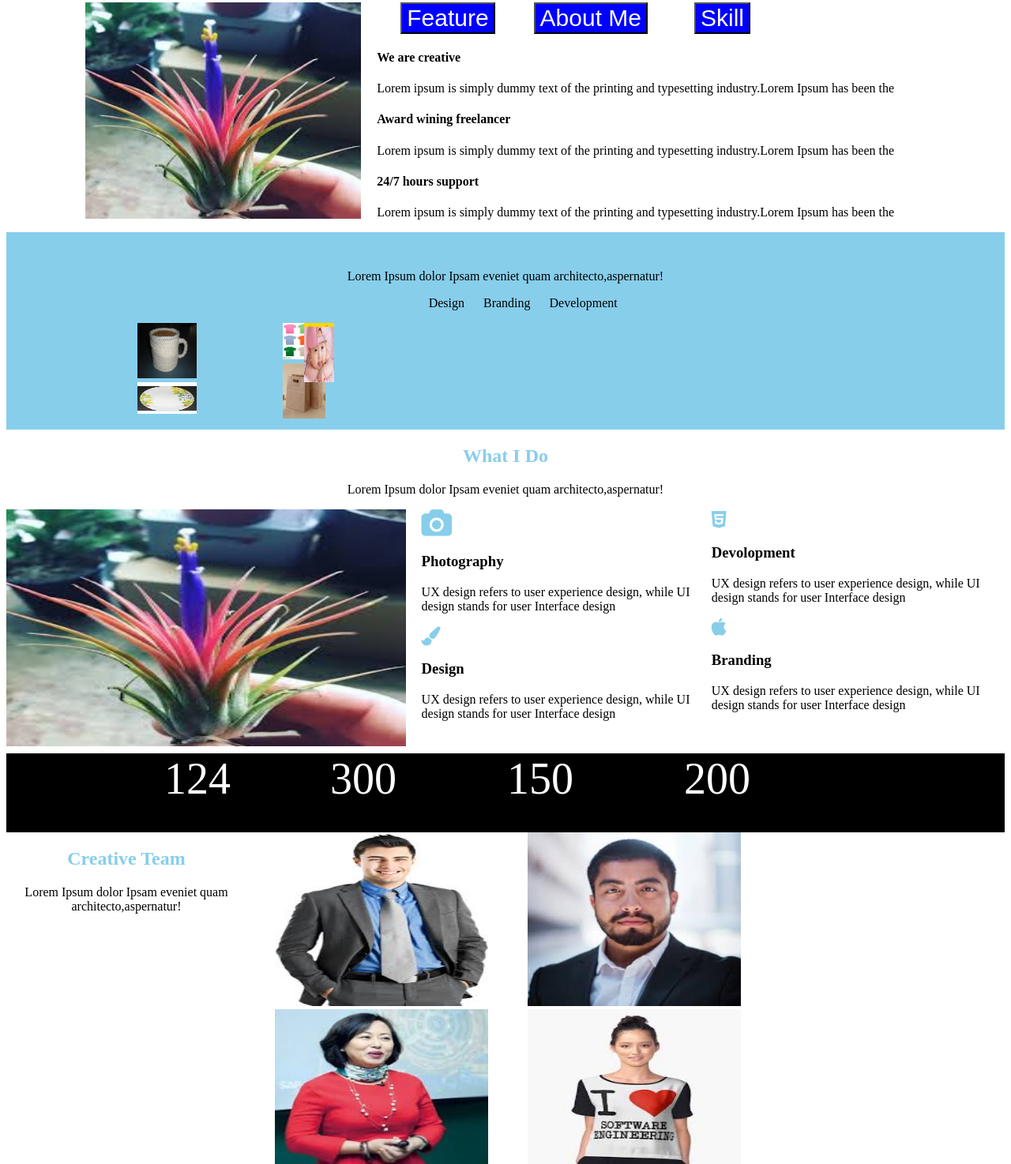
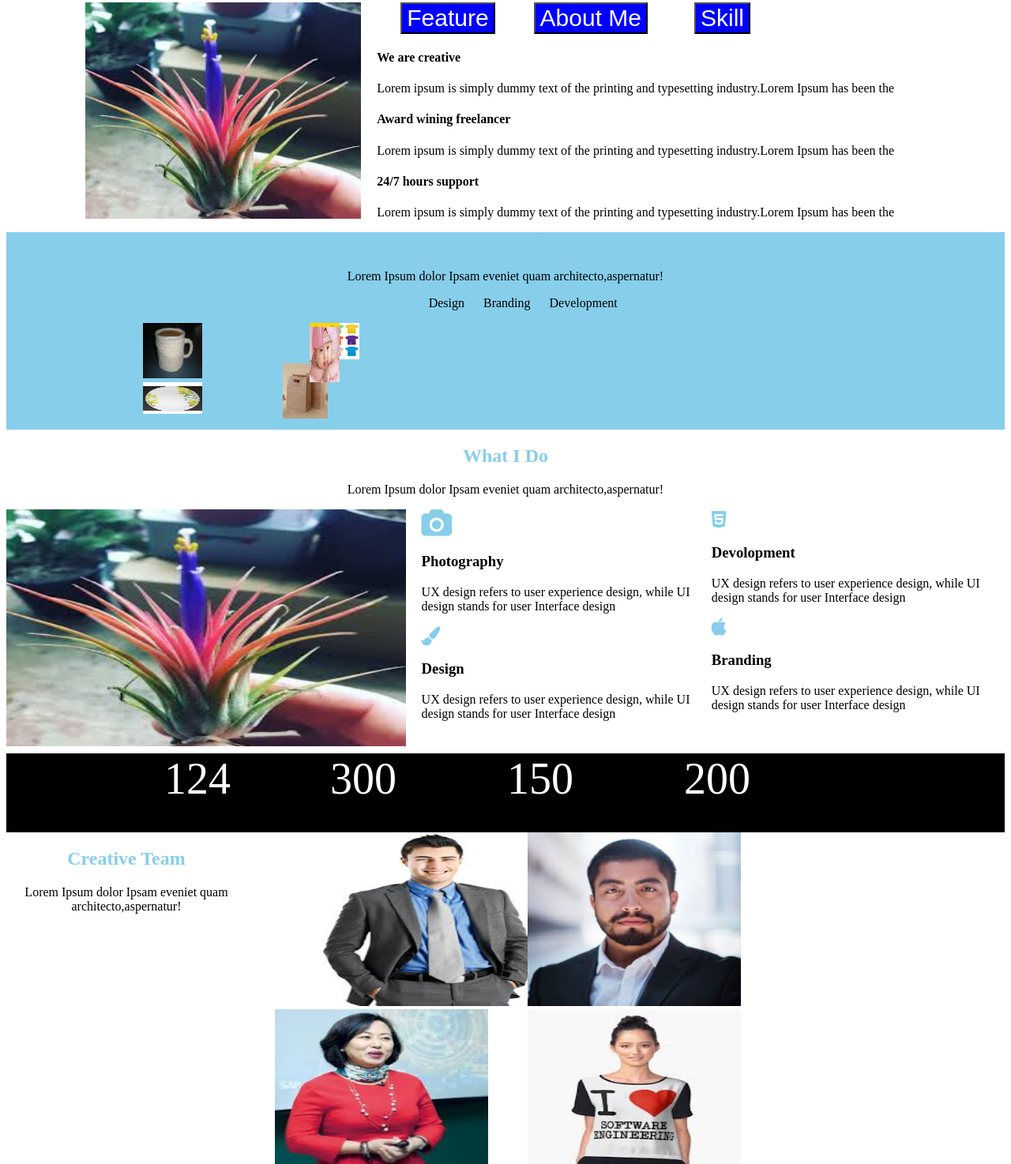
Before and after one commit to LakshmiMounika123/codexboss, a plain HTML site: page index.html in a window 1280 px wide. Shown: the part 277-1751 px from the top of the page at 79% size. Drawn offline with Linux system fonts and the light colour scheme.

Commit message:
Update index.html

```diff
--- a/index.html
+++ b/index.html
@@ -117,7 +117,7 @@ Ipsum has been the</p>
 &nbsp&nbsp&nbsp&nbsp Development </p>
 <div style="margin-left:290px;margin-right:auto;">
 <div class="div1">
-<div> <img src="tshirt.jpg" alt="books" style="height:46px;width:40%;float:left;margin-left:60px;"> </div>
+<div> <img src="tshirt.jpg" alt="books" style="height:46px;width:40%;float:left;margin-left:100px;"> </div>
 <div> <img src="bag.jpg" alt="books" style="height:70px;width:40%;float:left;margin-left:60px;padding-top:5px;"> </div>
 </div>
 <div class="div2">
@@ -173,7 +173,7 @@ design</p>
  <div class="div7" style="background-color:white;">
 <h2 style="color:skyblue;text-align:center;">Creative Team</h2>
 <p style="text-align:center;">Lorem Ipsum dolor Ipsam eveniet quam architecto,aspernatur! </p>
- <img src="soft2.jpg" alt="boy1" style="margin-left:20px;height:220px;width:270px;">
+ <img src="soft2.jpg" alt="boy1" style="margin-left:80px;height:220px;width:270px;">
  <img src="soft4.jpg" alt="girl1" style="margin-left:20px;height:220px;width:270px;">
  <img src="soft3.jpg" alt="boy2" style="margin-left:20px;height:220px;width:270px;">
  <img src="soft5.jpg" alt="girl2" style="margin-left:20px;height:220px;width:270px;">
```
